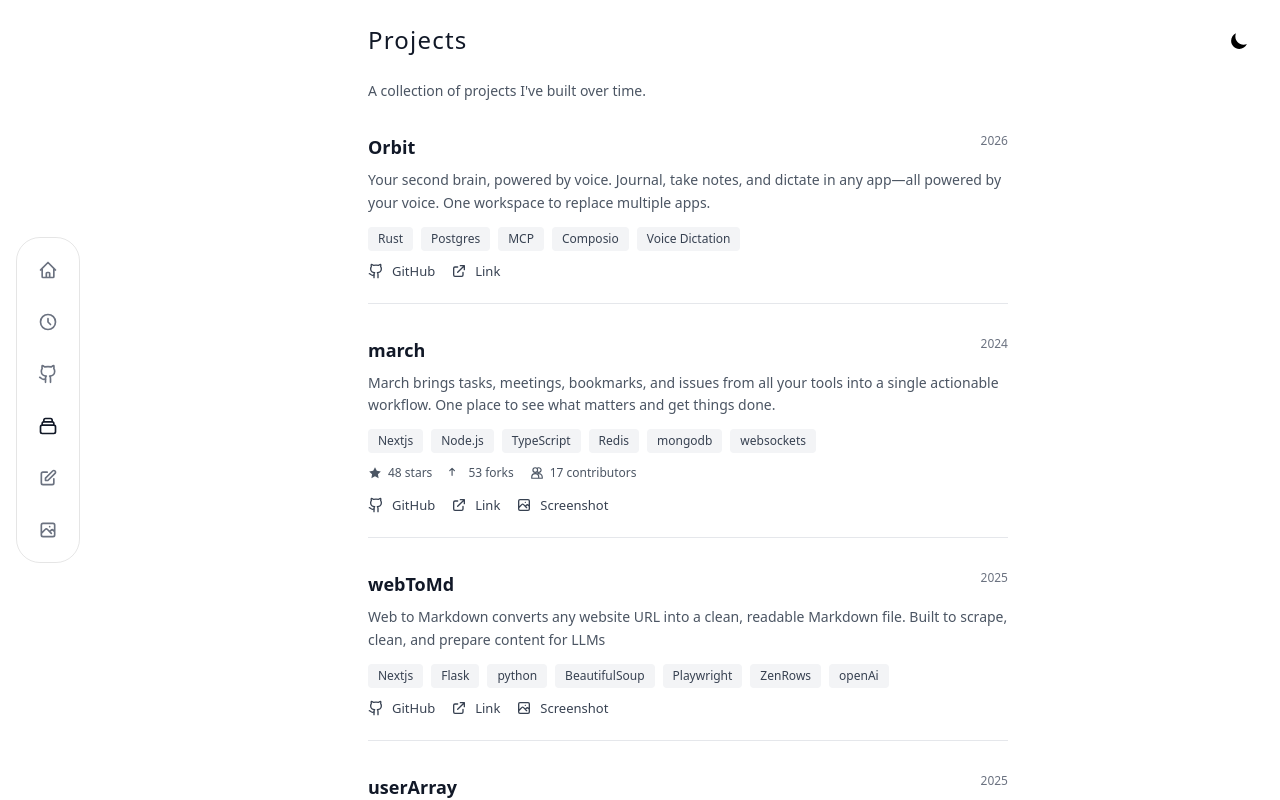
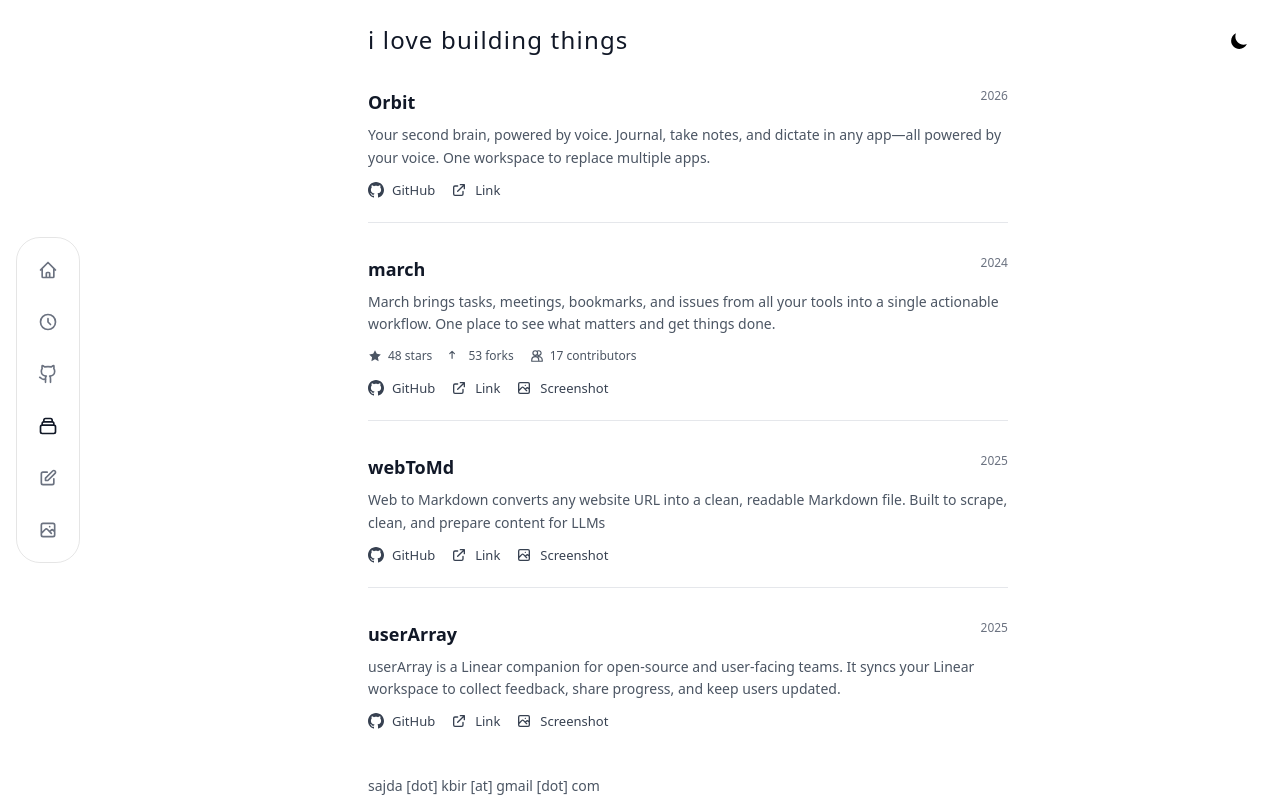
Before and after one commit to sajdakabir/saju, a Next.js app: page /projects in a window 1280 px wide. Built offline with nearby package versions, Linux system fonts and the light colour scheme.

Commit message:
ui chang

```diff
--- a/src/app/projects/page.tsx
+++ b/src/app/projects/page.tsx
@@ -1,21 +1,16 @@
 'use client';
 
 import Link from 'next/link';
-import Image from 'next/image';
 import { useEffect, useState } from 'react';
 import Navigation from '@/components/Navigation';
 import Footer from '@/components/Footer';
 import ThemeToggle from '@/components/ThemeToggle';
-import { Github } from 'lucide-react';
 
 // Helper function to get initial theme
 const getInitialTheme = () => {
   if (typeof window !== 'undefined') {
     const storedTheme = localStorage.getItem('theme');
     if (storedTheme) return storedTheme;
-
-    const systemDark = window.matchMedia('(prefers-color-scheme: dark)').matches;
-    return systemDark ? 'dark' : 'light';
   }
   return 'light';
 };
@@ -171,25 +166,18 @@ export default function Projects() {
               <ThemeToggle onClick={toggleTheme} theme={theme as 'light' | 'dark'} />
 
               <div className="mb-6 sm:mb-8">
-                <h1 className="text-xl sm:text-2xl font-medium mb-4 sm:mb-6 tracking-wider text-gray-900 dark:text-gray-100">Projects</h1>
-                <p className="text-[13px] sm:text-[14px] text-gray-600 dark:text-gray-400 mb-6 sm:mb-8 max-w-xl">
-                  A collection of projects I've built over time.
-                </p>
+                <h1 className="text-xl sm:text-2xl font-medium mb-4 sm:mb-6 tracking-wider text-gray-900 dark:text-gray-100">i love building things</h1>
+
               </div>
 
               <div className="space-y-6 sm:space-y-8">
-                {projects.length === 0 ? (
-                  <p className="text-[14px] text-gray-500 dark:text-gray-500">Coming soon...</p>
-                ) : (
-                  projects.map((project, index) => (
+                {projects.map((project, index) => (
                   <div
                     key={index}
                     className="border-b border-gray-200 dark:border-gray-700 pb-5 sm:pb-6 last:border-b-0"
                   >
-                      {/* Header with Title and Date */}
                     <div className="flex flex-col sm:flex-row sm:items-start sm:justify-between mb-2 gap-1 sm:gap-0">
                       <h3 className="text-base sm:text-lg font-semibold text-gray-900 dark:text-gray-100 flex-1">
-                          {project.githubUrl ? (
                         <Link
                           href={project.githubUrl}
                           target="_blank"
@@ -198,31 +186,15 @@ export default function Projects() {
                         >
                           {project.name}
                         </Link>
-                          ) : (
-                            project.name
-                          )}
                       </h3>
                       <span className="sm:ml-4 text-xs text-gray-500 dark:text-gray-500 whitespace-nowrap">
                         {project.date}
                       </span>
                     </div>
 
-                      {/* Description */}
                     <p className="text-[13px] sm:text-[14px] leading-relaxed text-gray-600 dark:text-gray-400 mb-3">
                       {project.description}
                     </p>
-
-                      {/* Tech Stack */}
-                      <div className="mb-3 flex flex-wrap gap-1.5 sm:gap-2">
-                        {project.techStack.map((tech, techIndex) => (
-                          <span
-                            key={techIndex}
-                            className="inline-block px-2 sm:px-2.5 py-0.5 sm:py-1 text-[10px] sm:text-xs font-medium bg-gray-100 dark:bg-gray-800 text-gray-700 dark:text-gray-300 rounded"
-                          >
-                            {tech}
-                          </span>
-                        ))}
-                      </div>
 
                     {/* GitHub Stats */}
                     {project.githubStats && (
@@ -262,7 +234,9 @@ export default function Projects() {
                         rel="noopener noreferrer"
                         className="inline-flex items-center gap-1.5 sm:gap-2 text-xs sm:text-[13px] text-gray-700 dark:text-gray-300 hover:text-gray-900 dark:hover:text-gray-100 transition-colors"
                       >
-                             <Github size={14} className="sm:w-4 sm:h-4"/>
+                        <svg className="w-3.5 h-3.5 sm:w-4 sm:h-4" fill="currentColor" viewBox="0 0 24 24">
+                          <path d="M12 0c-6.626 0-12 5.373-12 12 0 5.302 3.438 9.8 8.207 11.387.599.111.793-.261.793-.577v-2.234c-3.338.726-4.033-1.416-4.033-1.416-.546-1.387-1.333-1.756-1.333-1.756-1.089-.745.083-.729.083-.729 1.205.084 1.839 1.237 1.839 1.237 1.07 1.834 2.807 1.304 3.492.997.107-.775.418-1.305.762-1.604-2.665-.305-5.467-1.334-5.467-5.931 0-1.311.469-2.381 1.236-3.221-.124-.303-.535-1.524.117-3.176 0 0 1.008-.322 3.301 1.23.957-.266 1.983-.399 3.003-.404 1.02.005 2.047.138 3.006.404 2.291-1.552 3.297-1.23 3.297-1.23.653 1.653.242 2.874.118 3.176.77.84 1.235 1.911 1.235 3.221 0 4.609-2.807 5.624-5.479 5.921.43.372.823 1.102.823 2.222v3.293c0 .319.192.694.801.576 4.765-1.589 8.199-6.086 8.199-11.386 0-6.627-5.373-12-12-12z"/>
+                        </svg>
                         GitHub
                       </Link>
                       {project.liveUrl && (
@@ -291,24 +265,9 @@ export default function Projects() {
                           Screenshot
                         </Link>
                       )}
-                        {project.links && project.links.map((link, linkIndex) => (
-                          <Link
-                            key={linkIndex}
-                            href={link.url}
-                            target="_blank"
-                            rel="noopener noreferrer"
-                            className="inline-flex items-center gap-2 text-[13px] text-gray-700 dark:text-gray-300 hover:text-gray-900 dark:hover:text-gray-100 transition-colors"
-                          >
-                            <svg className="w-4 h-4" fill="none" stroke="currentColor" viewBox="0 0 24 24">
-                              <path strokeLinecap="round" strokeLinejoin="round" strokeWidth={2} d="M13.828 10.172a4 4 0 00-5.656 0l-4 4a4 4 0 105.656 5.656l1.102-1.101m-.758-4.899a4 4 0 005.656 0l4-4a4 4 0 00-5.656-5.656l-1.1 1.1" />
-                            </svg>
-                            {link.title}
-                          </Link>
-                        ))}
                     </div>
                   </div>
-                  ))
-                )}
+                ))}
               </div>
 
               <Footer />
```
Lines whose indentation alone changed are shown as unchanged.
